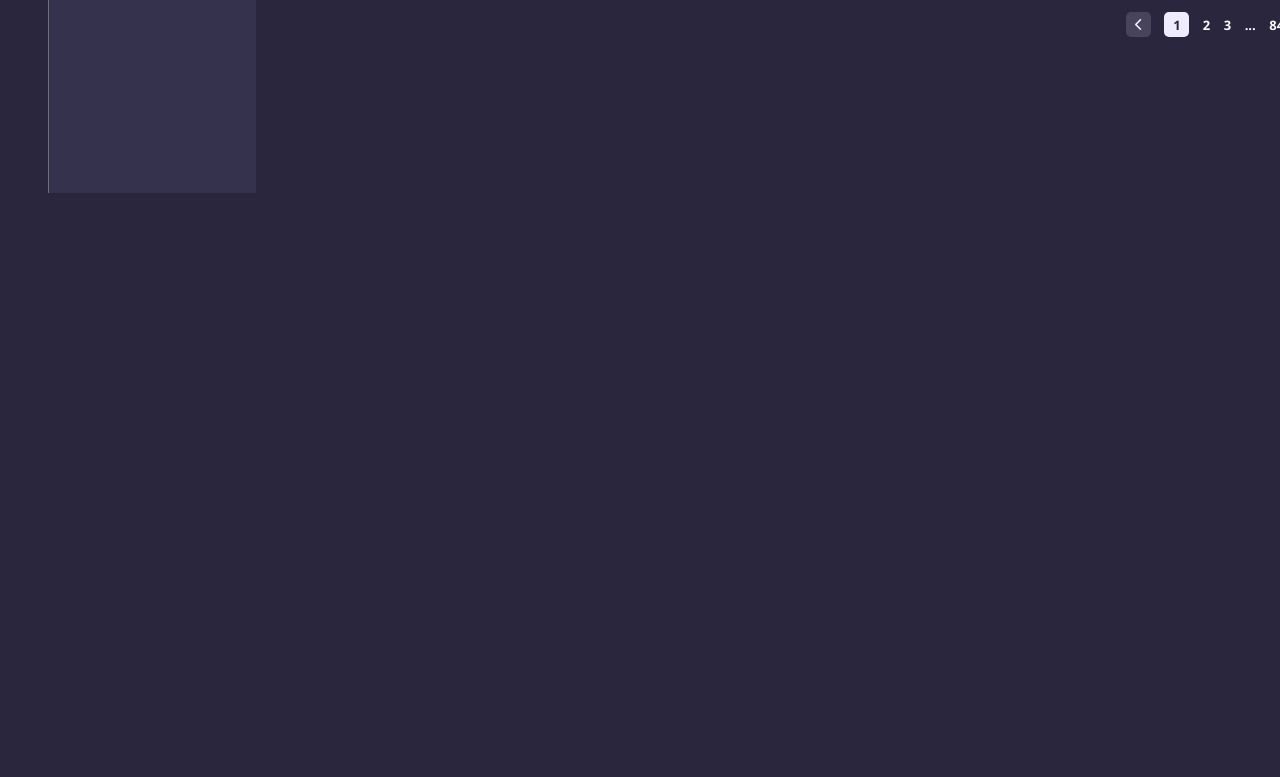
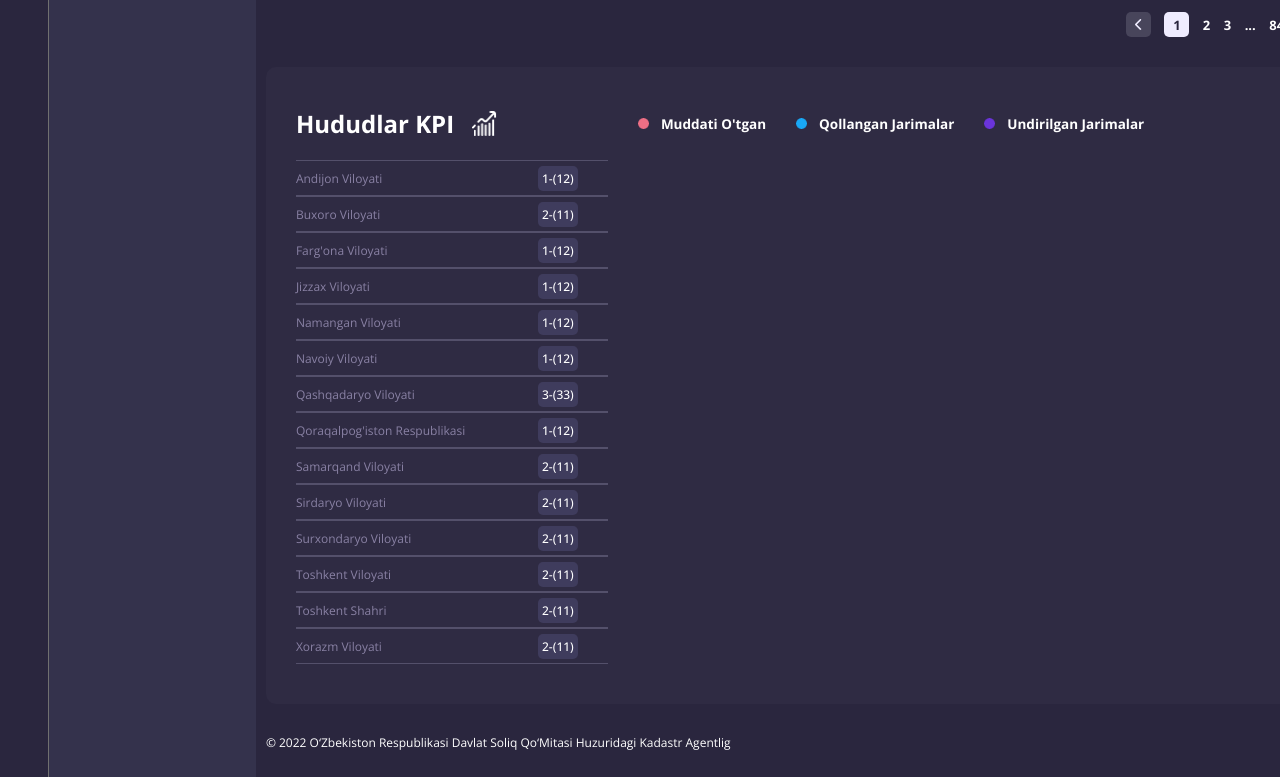
Before and after one commit to msultanovdev/e-yer, a plain HTML site: page eyer.html in a window 1280 px wide. Shown: the part 2558-3335 px from the top of the page. Before the commit the page ends 2751 px from the top, so only its background shows below. Drawn offline with nearby package versions, Linux system fonts and the light colour scheme.

Commit message:
Finishing for desktop

```diff
--- a/eyer.html
+++ b/eyer.html
@@ -771,6 +771,79 @@
                       </div>
                 </div>
 
+                <div class="hero-info-barchar container-block">
+                    <div class="hero-info-barchar__sidebar">
+                        <div class="hero-info-barchar__sidebar-flex">
+                          <div class="hero-info-barchar__sidebar-block">
+                            <h1 class="hero-info-barchar__sidebar-title">Hududlar KPI</h1>
+                            <img class="hero-info-barchar__sidebar-img" src="./assets/diagram.png" alt="graphicon">
+                          </div>
+                          <div class="hero-info-barchar__block">
+                              <img class="hero-info-barchar__block-img" src="./assets/red.png" alt="graphicon">
+                              <h1 class="hero-info-barchar__block-title">Muddati O'tgan</h1>
+                          </div>
+                          <div class="hero-info-barchar__block">
+                              <img class="hero-info-barchar__block-img" src="./assets/blue.png" alt="graphicon">
+                              <h1 class="hero-info-barchar__block-title">Qollangan Jarimalar</h1>
+                          </div>
+                          <div class="hero-info-barchar__block">
+                              <img class="hero-info-barchar__block-img" src="./assets/fiolet.png" alt="graphicon">
+                              <h1 class="hero-info-barchar__block-title">Undirilgan Jarimalar</h1>
+                          </div>
+                        </div>
+
+                        <table class="tb barchar-tb">
+
+                            <tr>
+                              <td class="fine-td">Andijon Viloyati<span class="fine-counter">1-(12)</span></td>
+                            </tr>
+                            <tr>
+                              <td class="fine-td">Buxoro Viloyati<span class="fine-counter">2-(11)</span></td>
+                            </tr>
+                            <tr>
+                              <td class="fine-td">Farg'ona Viloyati<span class="fine-counter">1-(12)</span></td>
+                            </tr>
+                            <tr>
+                              <td class="fine-td">Jizzax Viloyati<span class="fine-counter">1-(12)</span></td>
+                            </tr>
+                            <tr>
+                              <td class="fine-td">Namangan Viloyati<span class="fine-counter">1-(12)</span></td>
+                            </tr>
+                            <tr>
+                              <td class="fine-td">Navoiy Viloyati<span class="fine-counter">1-(12)</span></td>
+                            </tr>
+                            <tr>
+                              <td class="fine-td">Qashqadaryo Viloyati<span class="fine-counter">3-(33)</span></td>
+                            </tr>
+                            <tr>
+                              <td class="fine-td">Qoraqalpog'iston Respublikasi<span class="fine-counter">1-(12)</span></td>
+                            </tr>
+                            <tr>
+                              <td class="fine-td">Samarqand Viloyati<span class="fine-counter">2-(11)</span></td>
+                            </tr>
+                            <tr>
+                              <td class="fine-td">Sirdaryo Viloyati<span class="fine-counter">2-(11)</span></td>
+                            </tr>
+                            <tr>
+                              <td class="fine-td">Surxondaryo Viloyati<span class="fine-counter">2-(11)</span></td>
+                            </tr>
+                            <tr>
+                              <td class="fine-td">Toshkent Viloyati<span class="fine-counter">2-(11)</span></td>
+                            </tr>
+                            <tr>
+                              <td class="fine-td">Toshkent Shahri<span class="fine-counter">2-(11)</span></td>
+                            </tr>
+                            <tr>
+                              <td class="fine-td">Xorazm Viloyati<span class="fine-counter">2-(11)</span></td>
+                            </tr>
+                          </table>
+                    </div>
+
+
+                </div>
+
+
+                <p class="footer__sign">© 2022 O‘Zbekiston Respublikasi Davlat Soliq Qo‘Mitasi Huzuridagi Kadastr Agentlig</p>
             </div>
 
     </section>
--- a/style.css
+++ b/style.css
@@ -168,7 +168,7 @@ input {
 }
 .sidebar__content {
     display: flex;
-    height: 100%;
+    height: 96%;
 
 }
 .sidebar__article-hero {
@@ -768,10 +768,58 @@ input {
 .hero-informer-index {
     cursor: pointer;
 }
-
-
-
-
+.hero-info-barchar__sidebar-block {
+    display: flex;
+    align-items: center;
+    font-size: 18;
+    font-weight: 700;
+}
+.hero-info-barchar__sidebar-img {
+    margin-left: 18px;
+    width: 25px;
+    height: 25px;
+}
+.barchar-tb {
+    margin-left: 0;
+}
+.hero-info-barchar__sidebar-block {
+    width: 30%;
+}
+.hero-info-barchar__block-img {
+    width: 11px;
+    height: 11px;
+    margin-right: 12px;
+}
+.barchar-tb .fine-td {
+    border-right: none;
+    width: 30%;
+    text-align: left;
+    display: flex;
+    justify-content: space-between;
+    align-items: center;
+    padding: 17px 0px;
+}
+.hero-info-barchar__block {
+    margin-left: 30px;
+    font-size: 9px;
+    font-weight: 400;
+    display: flex;
+    align-items: center;
+}
+.hero-info-barchar__sidebar-flex {
+    margin-bottom: 20px;
+    display: flex;
+    align-items: center;
+}
+.hero-info-barchar {
+    margin: 30px 0px;
+    padding: 40px 30px;
+    border-radius: 10px;
+    background-color: #2F2B43;
+}
+.footer__sign {
+    font-size: 12px;
+}
 
 
 @media screen and (max-width: 1496px) {
```
